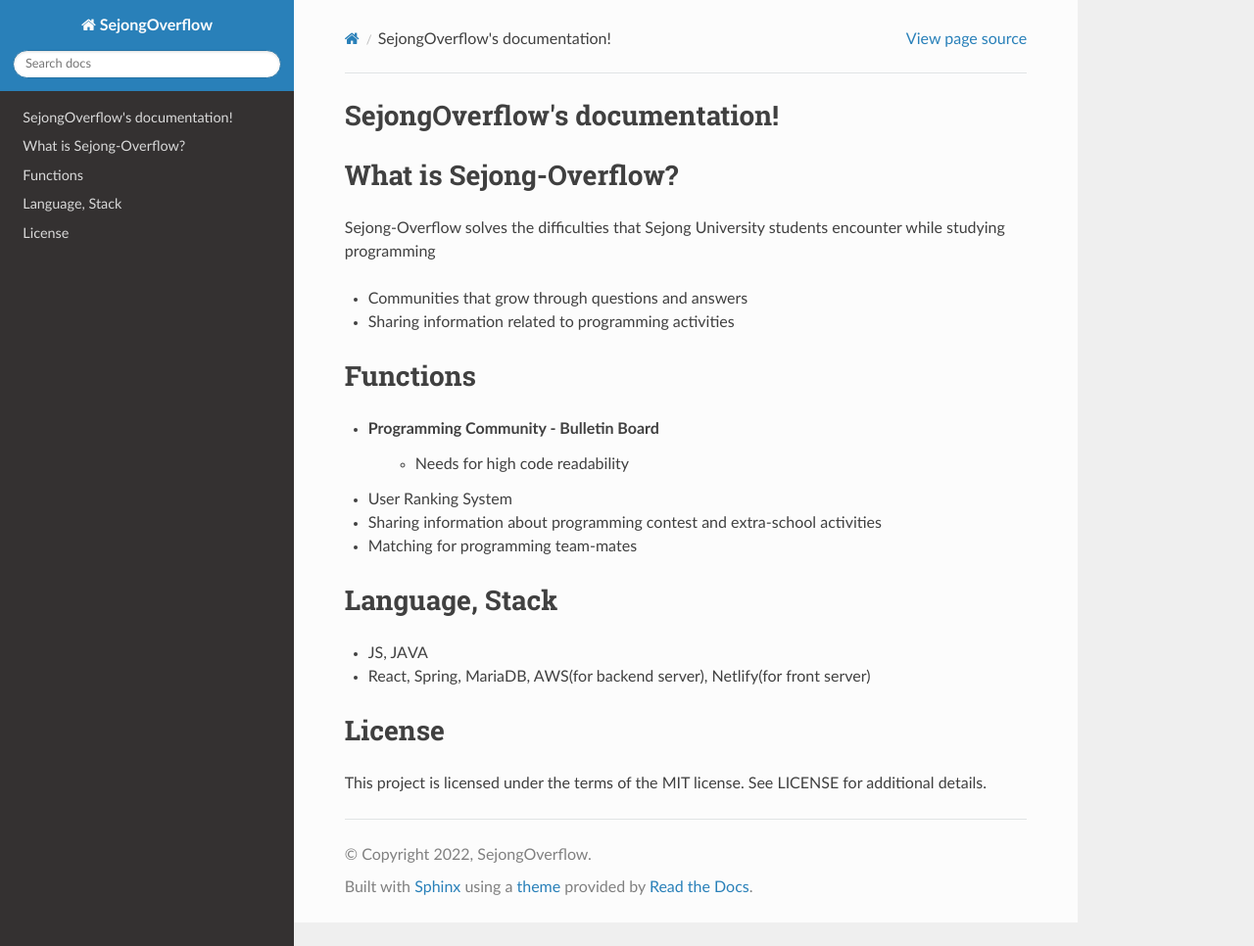
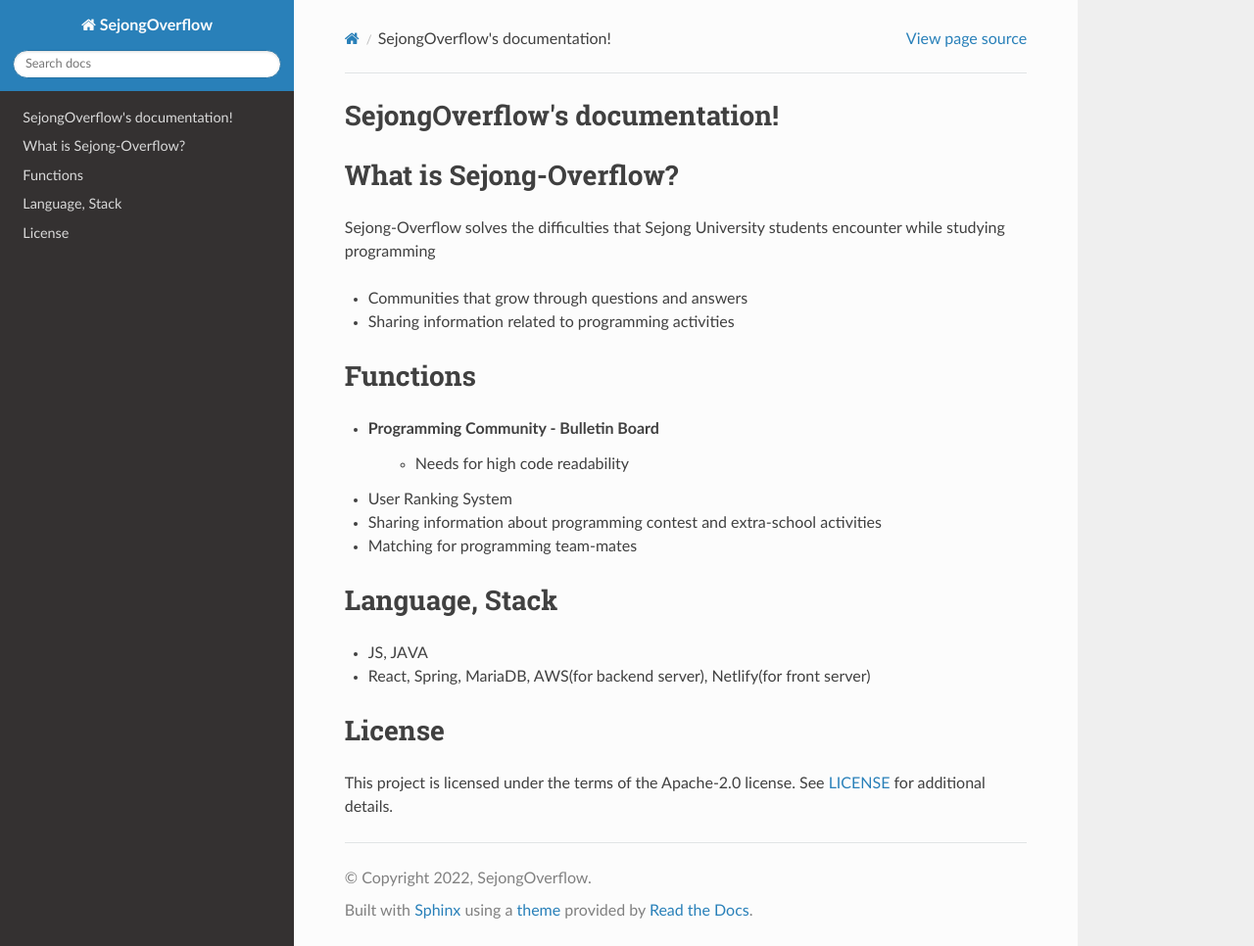
Before and after one commit to Sejong-Overflow/Sejong-Overflow, a Sphinx documentation site: the page built from sphinx/source/index.rst, in a window 1280 px wide and 966 px high. Shown: the whole window at 98% size. Built offline with Sphinx 7.4.7 and the Read the Docs theme 2.0.0, drawn with Linux system fonts in a browser that asks for light colours.

Commit message:
Adding Link

```diff
--- a/sphinx/source/index.rst
+++ b/sphinx/source/index.rst
@@ -34,4 +34,6 @@
 
 License
 =======
-This project is licensed under the terms of the MIT license. See LICENSE for additional details.
+This project is licensed under the terms of the Apache-2.0 license. See LICENSE_ for additional details.
+
+.. _LICENSE: https://github.com/Sejong-Overflow/Sejong-Overflow/blob/main/LICENSE
```
